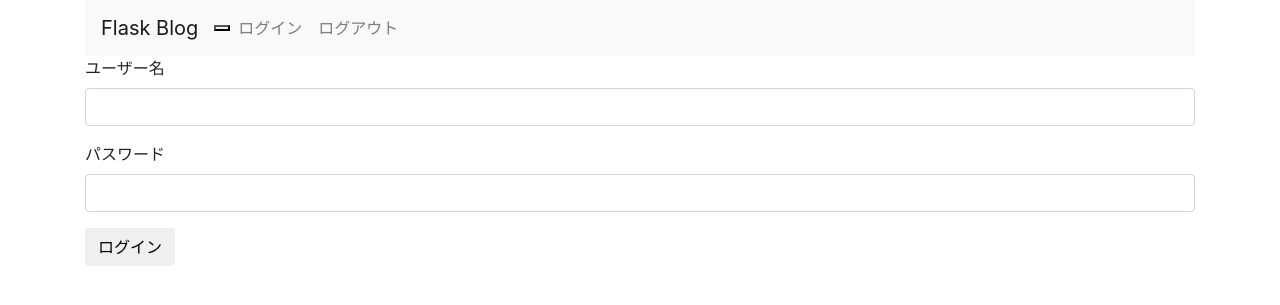
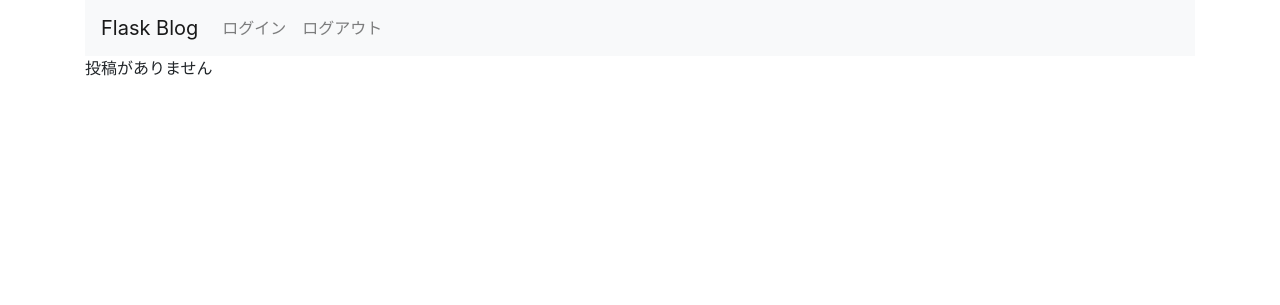
Before and after one commit to hamupapa/flask_app, a Flask app: page / in a window 1280 px wide. Shown: the top 305 px of the page. Run offline with Flask 2, Linux system fonts and the light colour scheme; some libraries are stand-ins or nearby versions.

Commit message:
Update index.html

```diff
--- a/flask_blog/templates/entries/index.html
+++ b/flask_blog/templates/entries/index.html
@@ -10,32 +10,24 @@
 <div class="container">
 	<nav class="navbar navbar-expand-lg navbar-light bg-light">
 		<a class="navbar-brand" href="/">Flask Blog</a>
-    <button class="navar-toggler" type="button" data-toggle="collapse" data-target="#navarNav" aria-controls="nabarNav" aria-expanded="false" aria-label="Toggle navigation">
-      <span class="nabar-toggler-icon"></span>
+		<button class="navbar-toggler" type="button" data-toggle="collapse" data-target="#navbarNav" aria-controls="navbarNav" aria-expanded="false" aria-label="Toggle navigation">
+			<span class="navbar-toggler-icon"></span>
 		</button>
+
 		<div class="collapse navbar-collapse" id="navbarNav">
 			<ul class="nav navbar-nav navbar-right">
-        <il class="nav-item">
+				<li class="nav-item">
 					<a class="nav-link" href="/login">ログイン</a>
-        </il>
-        <il class="nav-item">
-          <a class="nav-link" herf="/logout">ログアウト</a>
-        </il>
+				</li>
+				<li class="nav-item">
+					<a class="nav-link" href="/logout">ログアウト</a>
+				</li>
 			</ul>
 		</div>
 	</nav>
+
+
 	<div class="blog-body">
-    <form action="/login" method=post>
-      <div class="form-group">
-        <label for="InputTitle">ユーザー名</label>
-        <input type="text" class="form-control" id="InputTitle" name=username>
-      </div>
-
-      <div class="form-group">
-        <label for="InputPassword">パスワード</label>
-        <input type="password" class="form-control" id="InputPassword" name=password>
-      </div>
-      <button type="submit" class="btn btn-prmary">ログイン</button>
-    </form>
+	投稿がありません
 	</div>
 </div>
```
Lines whose indentation alone changed are shown as unchanged.
